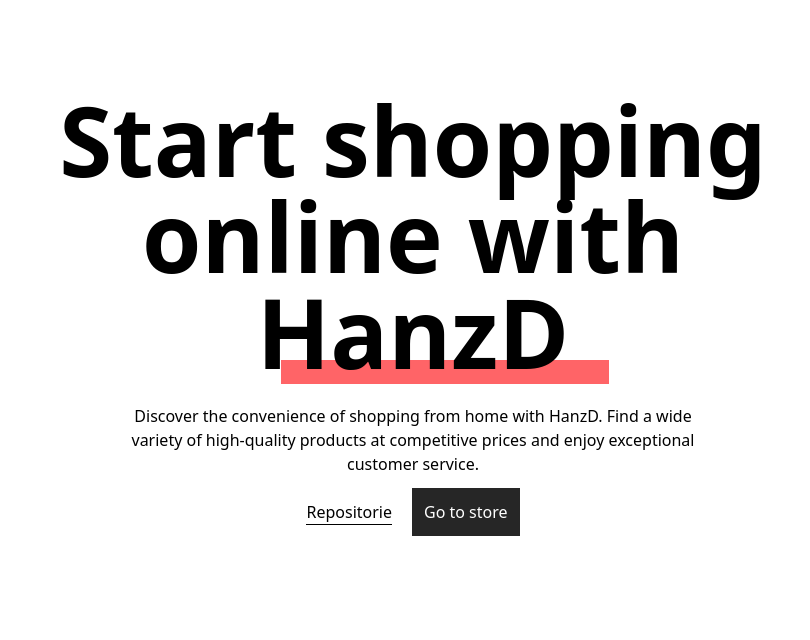
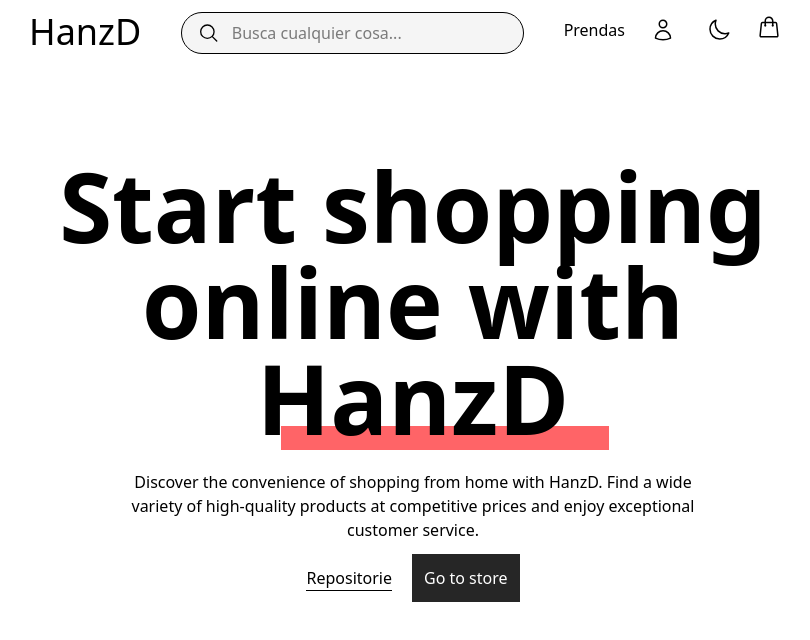
Before and after one commit to sabuthess/jt-urban-style, a Next.js app: page / in a window 1280 px wide. Shown: the top 640 px of the page, without its empty margins (227-1037 px from the left). Built offline with nearby package versions, Linux system fonts and the light colour scheme.

Commit message:
Add header and footer components

```diff
--- a/src/app/layout.tsx
+++ b/src/app/layout.tsx
@@ -1,6 +1,8 @@
 import type { Metadata } from "next";
 import { Geist, Geist_Mono } from "next/font/google";
 import "./globals.css";
+import { Header } from "@/components/Header";
+import { Footer } from "@/components/Footer";
 
 const geistSans = Geist({
   variable: "--font-geist-sans",
@@ -27,7 +29,11 @@
       lang="en"
       className={`${geistSans.variable} ${geistMono.variable} h-full antialiased`}
     >
-      <body className="min-h-full flex flex-col">{children}</body>
+      <body className="min-h-full flex flex-col">
+        <Header />
+        {children}
+        <Footer />
+      </body>
     </html>
   );
 }
```
